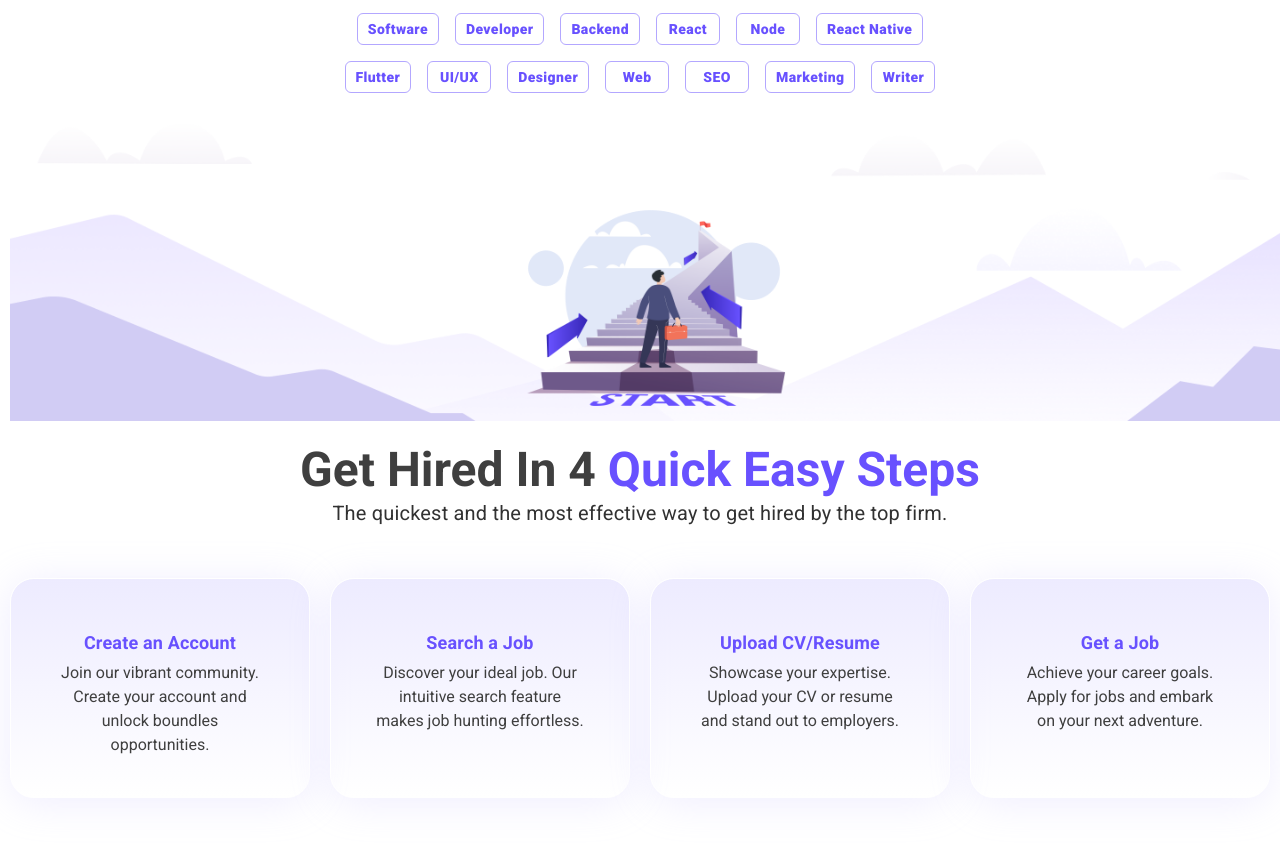
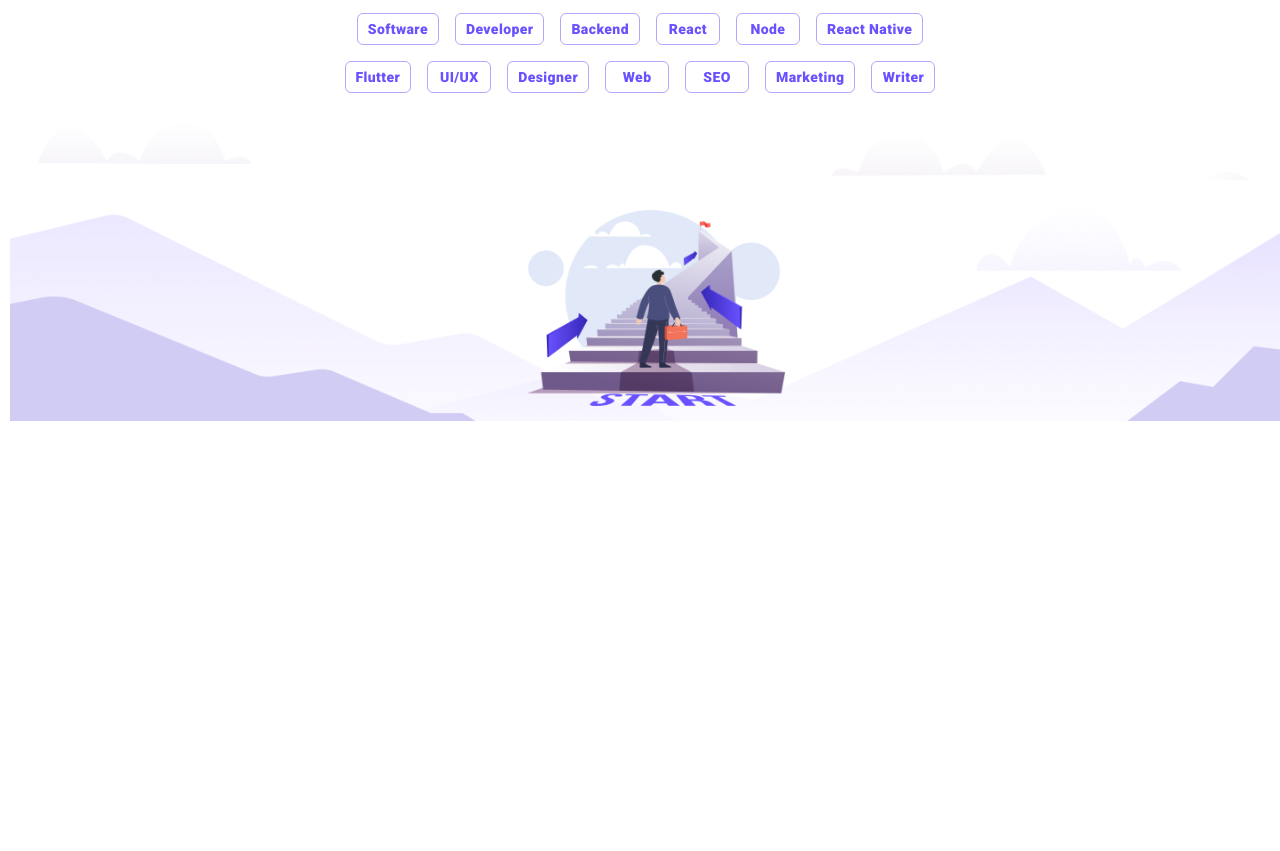
Before and after one commit to HUNAIN882/Hiring-Mine, a plain HTML site: page index.html in a window 1280 px wide. Shown: the part 657-1508 px from the top of the page. After the commit the page ends 1082 px from the top, so only its background shows below. Drawn offline with nearby package versions, Linux system fonts and the light colour scheme.

```diff
--- a/index.html
+++ b/index.html
@@ -6,12 +6,12 @@
     <meta name="viewport" content="width=device-width, initial-scale=1.0">
     <title>Hiring Mine</title>
     <link rel="stylesheet" href="style.css">
-    <link rel="stylesheet" href="https://cdnjs.cloudflare.com/ajax/libs/font-awesome/6.6.0/css/all.min.css"integrity="sha512-Kc323vGBEqzTmouAECnVceyQqyqdsSiqLQISBL29aUW4U/M7pSPA/gEUZQqv1cwx4OnYxTxve5UMg5GT6L4JJg=="crossorigin="anonymous"referrerpolicy="no-referrer" />
+    <link rel="stylesheet" href="https://cdn.jsdelivr.net/npm/@fortawesome/fontawesome-free@6.6.0/css/fontawesome.min.css" integrity="sha384-NvKbDTEnL+A8F/AA5Tc5kmMLSJHUO868P+lDtTpJIeQdGYaUIuLr4lVGOEA1OcMy" crossorigin="anonymous">
 </head>
 <body>
 
-    <i class="bi bi-brightness-high-fill" id="toggleDark"></i>
 
+  <i class="bi bi-brightness-high-fill" id="toggleDark"></i>
 
     <div class="hiring">
       <img src="./Assets/Hiring Mine Logo-453a72d3.png" alt="">
@@ -107,64 +107,9 @@
     </div>
 
 
-    <div class="hired-instruction">
-      <h1 class="head-hired">
-        Get Hired In 4
-        <span class="quick-easy-steps">Quick Easy Steps</span>
-      </h1>
-      <p class="hired-detail">
-        The quickest and the most effective way to get hired by the top firm.
-      </p>
 
-      <div class="boxes">
-        <div class="box box1">
-          <div class="icon">
-            <i class="icons userSearch fa-solid fa-user"></i>
-          </div>
-          <div class="div-boxes">
-            <p class="box-head">Create an Account</p>
-          </div>
-          <div class="detail">
-            <p class="description">Join our vibrant community. Create your account and unlock boundles opportunities.</p>
-          </div>
-        </div>
-        <div class="box box2">
-          <div class="icon">
-            <i class="icons fa-solid fa-magnifying-glass"></i>
-          </div>
-          <div class="div-boxes">
-            <p class="box-head">Search a Job</p>
-          </div>
-          <div class="detail">
-            <p class="description">Discover your ideal job. Our intuitive search feature makes job hunting effortless.</p>
-          </div>
-        </div>
-        <div class="box box3">
-          <div class="icon">
-            <i class="icons fa-solid fa-file-arrow-up"></i>
-          </div>
-          <div class="div-boxes">
-            <p class="box-head">Upload CV/Resume</p>
-          </div>
-          <div class="detail">
-            <p class="description">Showcase your expertise. Upload your CV or resume and stand out to employers.</p>
-          </div>
-        </div>
-        <div class="box box4">
-          <div class="icon">
-            <i class="icons fa-solid fa-briefcase"></i>
-          </div>
-          <div class="div-boxes">
-            <p class="box-head">Get a Job</p>
-          </div>
-          <div class="detail">
-            <p class="description">Achieve your career goals. Apply for jobs and embark on your next adventure.</p>
-          </div>
-        </div>
-      </div>
-    </div>
-
-
+    <script type="module" src="https://unpkg.com/ionicons@7.1.0/dist/ionicons/ionicons.esm.js"></script>
+<script nomodule src="https://unpkg.com/ionicons@7.1.0/dist/ionicons/ionicons.js"></script>
     <script src="main.js" defer></script>
 </body>
 </html>
--- a/style.css
+++ b/style.css
@@ -349,79 +349,3 @@ img {
   text-align: center;
   width: 64%;
 }
-
-
-.boxes{
-  display: flex;
-  justify-content: center;
-  align-items: center;
-  width: 100%;
-}
-
-.box{
-  margin: 50px 10px;
-  width: 300px;
-  height: 220px;
-  border: 1px solid #fff;
-  font-size: 16px;
-  line-height: 24px;
-  align-items: center;
-  border-radius: 24px;
-  text-align: center;
-  background: linear-gradient(180deg, #edebff, hsla(0, 0%, 100%, 0));
-  box-shadow: 0 4px 40px #bdb2ff3d;
-  padding: 2.5rem;
-  flex-wrap: wrap;
-  transition: all .6s ease
-}
-
-.box:hover{
-  box-shadow: #0000003d 0 3px 8px;
-}
-
-.icon{
-display: flex;
-flex-direction: column;
-justify-content: center;
-align-items: center;
-}
-
-.icons{
-  width: 25px;
-  height: 25px;
-  color:  rgb(104, 81, 255);
-  text-align: center;
-  justify-content: center;
-  align-items: center;
-}
-
-
-.box-head{
-  margin-top: 10px;
-  font-family: Roboto, Helvetica, Arial, sans-serif;
-  line-height: 1.5;
-  letter-spacing: 0.00938em;
-  color: rgb(104, 81, 255);
-  font-size: 18px;
-  font-weight: 600;
-}
-
-
-.userSearch{
-  width: 20px;
-  height: 20px;
-  border: 2px solid rgb(104, 81, 255);
-  border-radius: 4px;
-  font-size: 12px;
-  margin: 5px 0px 0px 0px;
-  padding-top: 3px;
-}
-
-.detail{
-  color: rgb(63, 63, 63);
-  padding: 5px;
-  font-family: Roboto, sans-serif;
-  box-sizing: border-box;
-  font-size: 16px;
-  text-align: center;
-}
```
Also changed, not shown: Assets/banner_career-4b7d86fb.webp (added).
